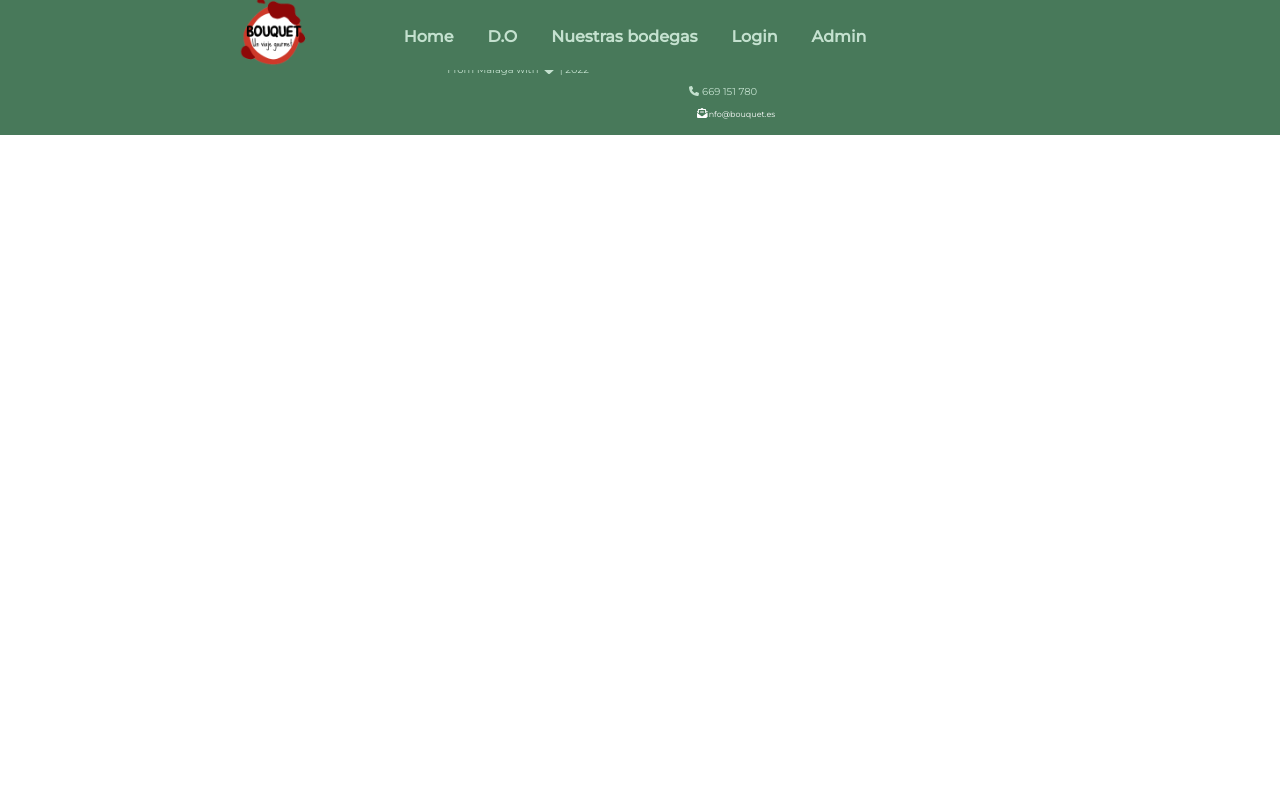
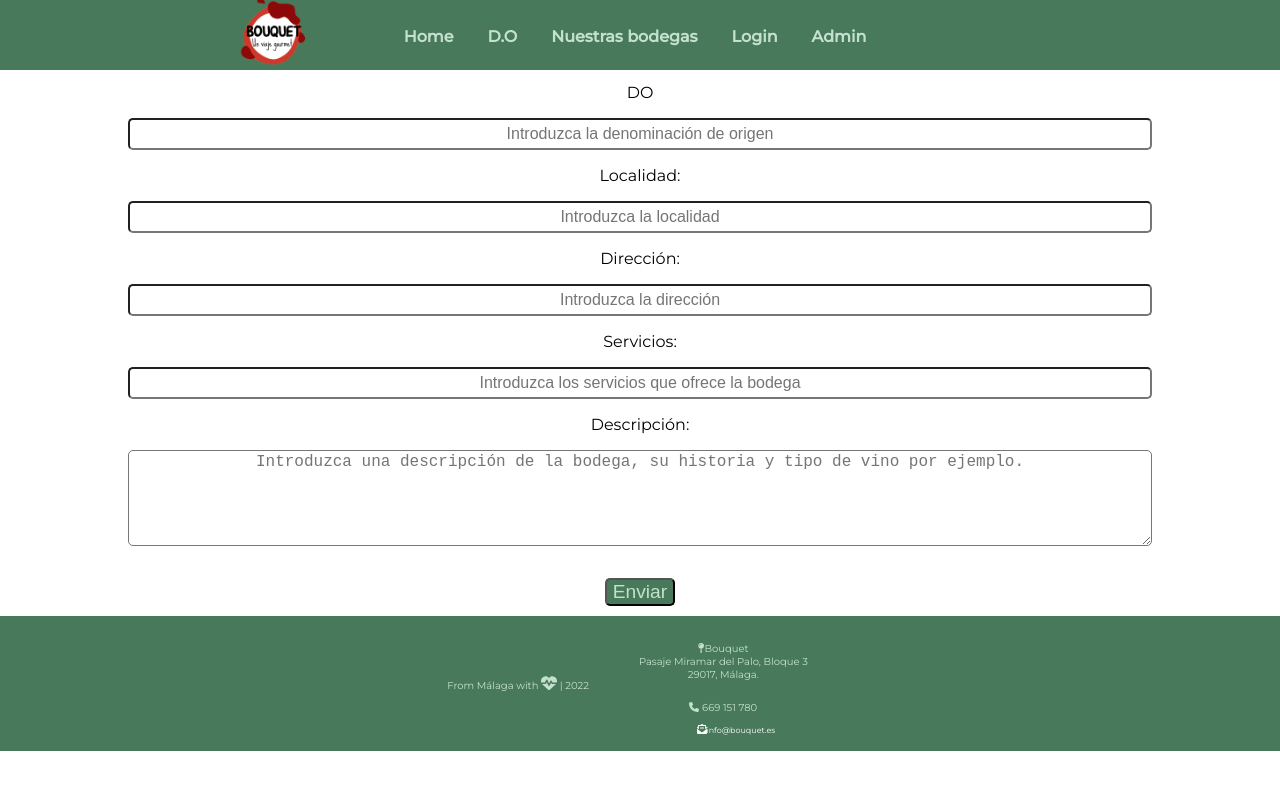
Before and after one commit to RocioPG3/bouquet_client, a React (Create React App) app in the folder bouquet/: page /newWinerieForm in a window 1280 px wide. Shown: the top 790 px of the page. Built offline with nearby package versions, Linux system fonts and the light colour scheme.

Commit message:
configuramos useEffect en la pagina de Admin para que salga en pantalla las bodegas del usuario logeado

```diff
--- a/bouquet/src/App.css
+++ b/bouquet/src/App.css
@@ -822,33 +822,94 @@ color: var(--tinto);
 }
 
 .crudButtons .buttonViña {
-  background-color: rgb(30, 168, 223);
+  background-color:var(--viña);
   color: white;
   border: solid 1px rgb(30, 168, 223);
   margin: 0 5px;
+  width: 100%;
   border-radius: 5px;
   font-size: 1rem;
   font-family: "Open Sans", sans-serif;
 }
 
 .buttonViña:hover {
-  background-color: rgb(34, 91, 138);
+  background-color: var(--viña2);
 }
 
 .crudButtons .buttonTinto {
-  background-color: rgb(236, 63, 20);
+  background-color: var(--tinto);
   color: white;
-  border: solid 1px rgb(236, 63, 20);
+  border: solid 1px;
   border-radius: 5px;
   font-size: 1rem;
   font-family: "Open Sans", sans-serif;
 }
 
 .buttonTinto:hover {
-  background-color: rgb(138, 34, 39);
-}
-
-
+  background-color: var(--light-tinto);
+}
+
+.post h3 {
+  font-size: 1.4rem;
+  text-decoration: underline;
+  font-weight: bold;
+  color: var(--dark-brown);
+}
+
+.post form {
+  display: flex;
+  flex-direction: column;
+  align-items: center;
+  justify-self: center;
+  width: fit-content;
+  margin: auto;
+  background-color: var(--makeup);
+  color: var(--black);
+  padding: 10px;
+  border-radius: 10px;
+  padding: 10px;
+}
+
+.post form input {
+  width: 80vw;
+  height: 2rem;
+  margin-block: 1rem;
+  border-radius: 5px;
+}
+
+.post form textarea {
+  width: 80vw;
+  height: 6rem;
+  margin-block: 1rem;
+  border-radius: 5px;
+}
+
+.post button {
+  margin-top: 1rem;
+  background-color: var(--viña);
+  border-radius: 5px;
+  color: var(--light-viña);
+  font-size: 1.2rem;
+}
+
+.post button:hover {
+  background-color: var(--viña2);
+}
+
+.post .routeTitle {
+  border: 1px solid black;
+  font-size: larger;
+  border-radius: 5px;
+  padding: 5px;
+  background-color: white;
+}
+
+.post .select {
+  border-radius: 5px;
+  border: 1px solid black;
+  background-color: white;
+  padding: 5px;
+}
 
 
 
--- /dev/null
+++ b/bouquet/src/components/NewWinerieForm.js
@@ -0,0 +1,92 @@
+import React from "react";
+
+export default function NewWinerieForm() {
+    /* ¿como recibo el id de usuario aqui? */
+    function handlePost() {
+      const denomination = window.document.getElementById("denomination").value;
+      const name = window.document.getElementById("name").value;
+      const location = window.document.getElementById("location").value;
+      const address = window.document.getElementById("address").value;
+      const telephone = window.document.getElementById("telephone").value;
+      const services = window.document.getElementById("services").value;
+      const description = window.document.getElementById("description").value;
+
+
+      fetch(`http://localhost/bouquet_server/public/index.php/admin/wineries/create`, {
+      /* ...para que lo coja aquí y asigne la bodega a dicho id de usuario? */
+      method: "POST",
+      headers: {
+        "Content-Type": "application/json",
+        Authorization: "Bearer" + localStorage.getItem("token"),
+      },
+      body: JSON.stringify({
+        denomination: denomination,
+        name: name,
+        location: location,
+        address: address,
+        telephone: telephone,
+        services: services,
+        description: description,
+
+      }),
+    }).then((data) =>
+      data.json().then((data) => {
+        localStorage.setItem("token", data["token"]);
+      })
+    );
+  }
+
+  return (
+    <div className="post">
+      <h3>Publicar una nueva bodega</h3>
+
+      <form action="#" method="POST">
+        <label htmlFor="denomination">DO</label>
+        <input
+          type="text"
+          name="denomination"
+          id="denomination"
+          required
+          placeholder="Introduzca la denominación de origen"
+        />
+
+        <label htmlFor="location">Localidad:</label>
+        <input
+          type="text"
+          name="location"
+          id="location"
+          required
+          placeholder="Introduzca la localidad"
+        />
+        <label htmlFor="address">Dirección:</label>
+        <input
+          type="text"
+          name="address"
+          id="address"
+          required
+          placeholder="Introduzca la dirección"
+        />
+        <label htmlFor="services">Servicios:</label>
+        <input
+          type="text"
+          name="services"
+          id="services"
+          required
+          placeholder="Introduzca los servicios que ofrece la bodega"
+        />
+        <label htmlFor="description">Descripción:</label>
+        <textarea
+          name="description"
+          id="description"
+          placeholder="Introduzca una descripción de la bodega, su historia y tipo de vino por ejemplo."
+        ></textarea>
+
+
+        <button type="button" onClick={handlePost}>
+          Enviar
+        </button>
+      </form>
+    </div>
+  );
+
+}
--- a/bouquet/src/components/Router.js
+++ b/bouquet/src/components/Router.js
@@ -9,6 +9,7 @@ import BookingPage from "../pages/BookingPage";
 import Navbar from "./navbar/Navbar";
 import Footer from "./Footer";
 import AdminPage from "../pages/AdminPage";
+import NewWinerieFormPage from "../pages/NewWinerieFormPage";
 import ErrorPage from "../pages/ErrorPage";
 
 
@@ -28,6 +29,7 @@ export default function Router() {
               <Route path="/Wineries" element={<WineriesPage />} />
               <Route path="/Ficha/:id" element={<FichaPage />} />
               <Route path="/Admin" element={<AdminPage />} />
+              <Route path="/newWinerieForm" element={<NewWinerieFormPage />} />
               <Route path="/Login" element={<LoginPage />} />
               <Route path="/Register" element={<RegisterPage />} />
               <Route path="/Booking/:id" element={<BookingPage />} />
--- a/bouquet/src/pages/AdminPage.js
+++ b/bouquet/src/pages/AdminPage.js
@@ -1,29 +1,39 @@
 import React, { useState } from "react";
 import { useEffect } from "react";
+import { useNavigate } from "react-router-dom";
 
 import WinerieCrud from "../components/WinerieCrud";
 
 export default function AdminPage() {
 
+  const navigate = useNavigate();
+  function handleClick() {
+    navigate("/newWinerieForm/");
+  }
   const [wineries, setWineries] = useState([]);
 ;
 
-  let URL = "http://localhost/bouquet_server/public/index.php/api/wineries/read";
-
+  const URL = "http://localhost/bouquet_server/public/index.php/admin/wineries/read/user";
   useEffect(() => {
-    fetch(URL)
-      .then((r) => r.json())
-      .then((data) => {
-        setWineries(
-          data["data"]
-        ); /* porque tengo que acceder, de dentro del objeto json (data), al elemento que tiene la key 'data' ["data"] (puedo ver la estructura de lo que contiene data haciendo aqui un console log) (la key "data" la definí en el back en el wineriesController para cada endpoint) */
-      });
-  }, [URL]);
+  fetch(URL, {
+    method: "GET",
+    headers: {
+      Authorization: "Bearer " + localStorage.getItem("token"),
+      "Content-Type": "application/json",
+    },
+  }).then((request) =>
+    request.json().then((data) => {
+      console.log(data);
+    })
+  );
+}, [URL]);
 
   return (
     <div>
       <br />
-      <button className="buttonGreen">Añadir nueva ruta</button>
+      <button className="buttonGreen" onClick={(e) => handleClick()}>
+        Añadir nueva bodega
+      </button>
       <br />
       <br />
       <div className="gridWineries2">
--- /dev/null
+++ b/bouquet/src/pages/NewWinerieFormPage.js
@@ -0,0 +1,12 @@
+import React from "react";
+import NewWinerieForm from "../components/NewWinerieForm";
+/* import { useState, useEffect } from 'react';
+ */
+
+export default function NewWinerieFormPage() {
+  return (
+    <div>
+      <NewWinerieForm />
+    </div>
+  );
+}
--- a/bouquet/src/pages/RegisterPage.js
+++ b/bouquet/src/pages/RegisterPage.js
@@ -1,5 +1,4 @@
 import React from "react";
-import Footer from "../components/Footer";
 import Register from "../components/Register"
 
 export default function RegisterPage() {
```
Also changed, not shown: bouquet/src/components/NewWinerie.js (deleted, +0 -90 lines).
